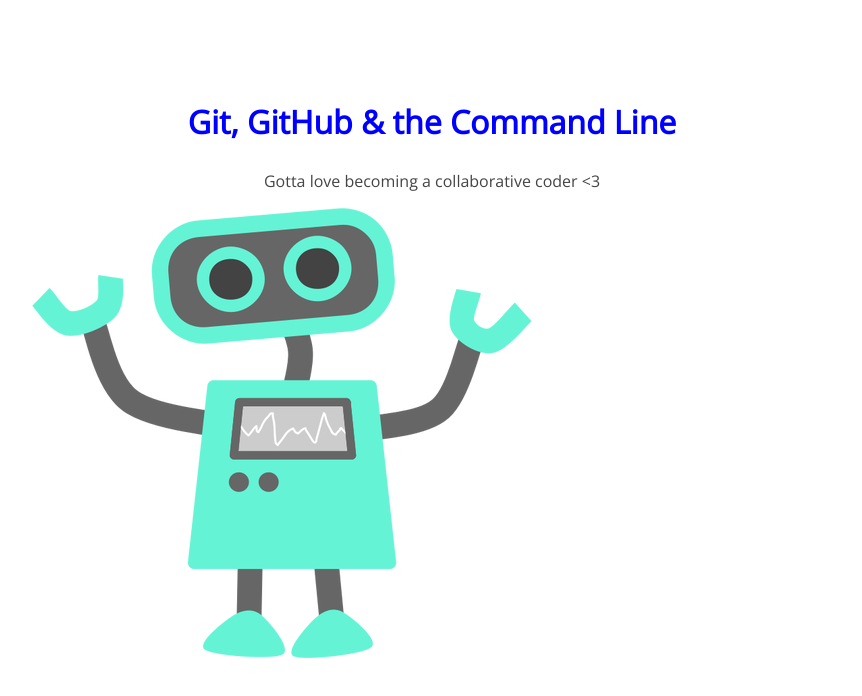
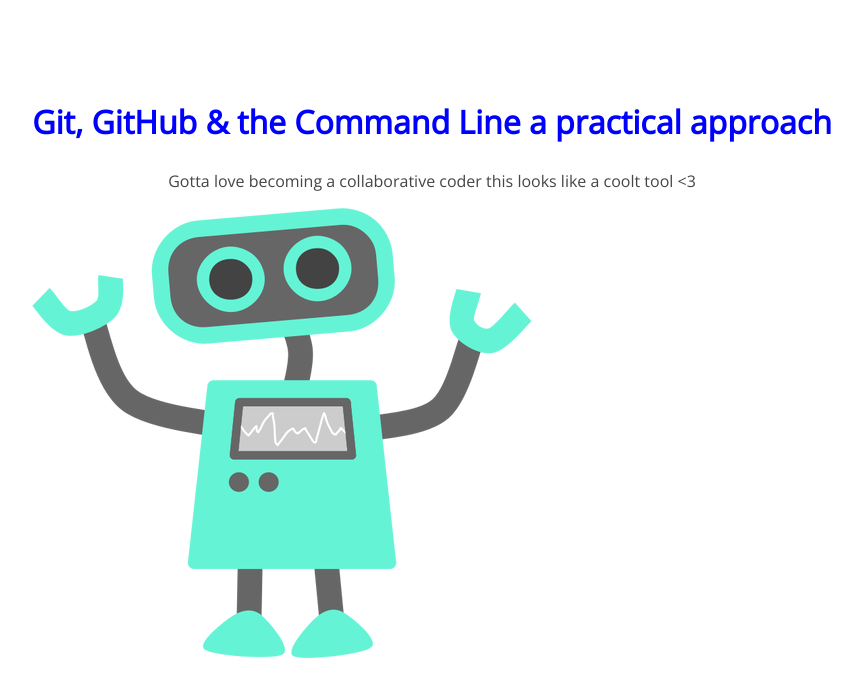
Before and after one commit to leogonzale/105-project, a plain HTML site: page index.html in a window 1280 px wide. Shown: the whole page, without its empty margins (208-1070 px from the left). Drawn offline with nearby package versions, Linux system fonts and the light colour scheme.

Commit message:
trying this

```diff
--- a/index.html
+++ b/index.html
@@ -8,8 +8,8 @@
 </head>
 <body>
 	<section>
-		<h1>Git, GitHub & the Command Line</h1>
-		<p>Gotta love becoming a collaborative coder <3</p>
+		<h1>Git, GitHub & the Command Line a practical approach</h1>
+		<p>Gotta love becoming a collaborative coder this looks like a coolt tool <3</p>
 		<img src="img/happy-blue-robot.png">
 	</section>
 </body>
```
